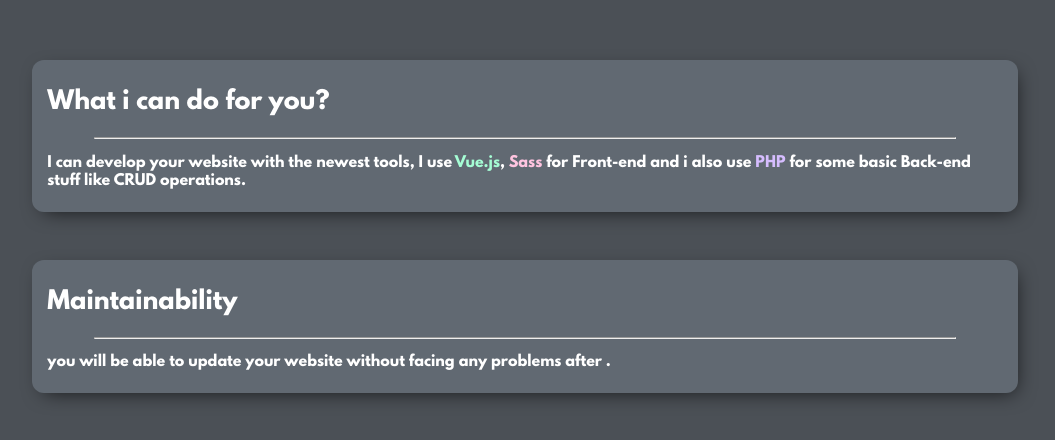
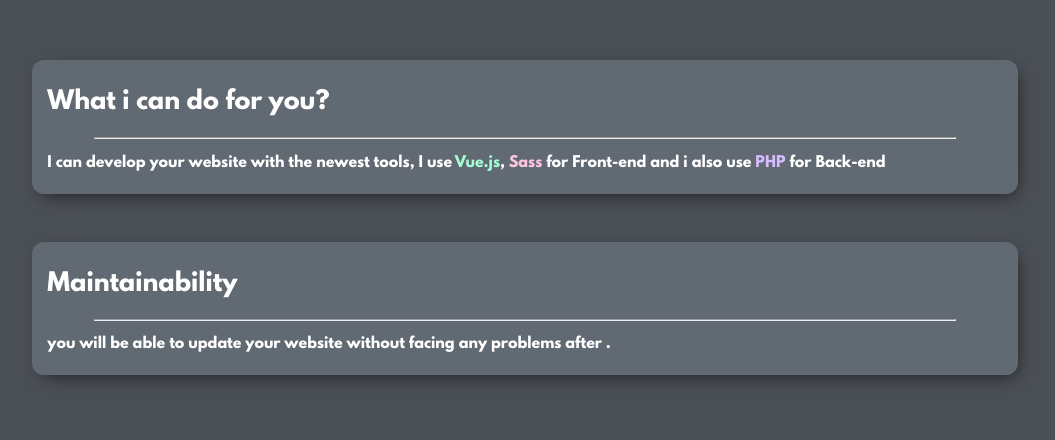
Before and after one commit to hdood/Bouguerzi_Mahdi, a plain HTML site: page index.html in a window 1280 px wide. Shown: the part 900-1340 px from the top of the page, without its empty margins (115-1170 px from the left). Drawn offline with Linux system fonts and the light colour scheme.

Commit message:
Update index.html

```diff
--- a/index.html
+++ b/index.html
@@ -88,7 +88,7 @@
         <div class="question">
             <h2>What i can do for you?</h2>
             <hr>
-            <p>I can develop your website with the newest tools, I use <span id="vue">Vue.js</span>, <span id="sass">Sass</span> for Front-end and i also use <span id="php">PHP</span> for some basic Back-end stuff like CRUD operations.    </p>
+            <p>I can develop your website with the newest tools, I use <span id="vue">Vue.js</span>, <span id="sass">Sass</span> for Front-end and i also use <span id="php">PHP</span> for Back-end </p>
         </div>
         <div class="question">
             <h2>Maintainability</h2>
```
